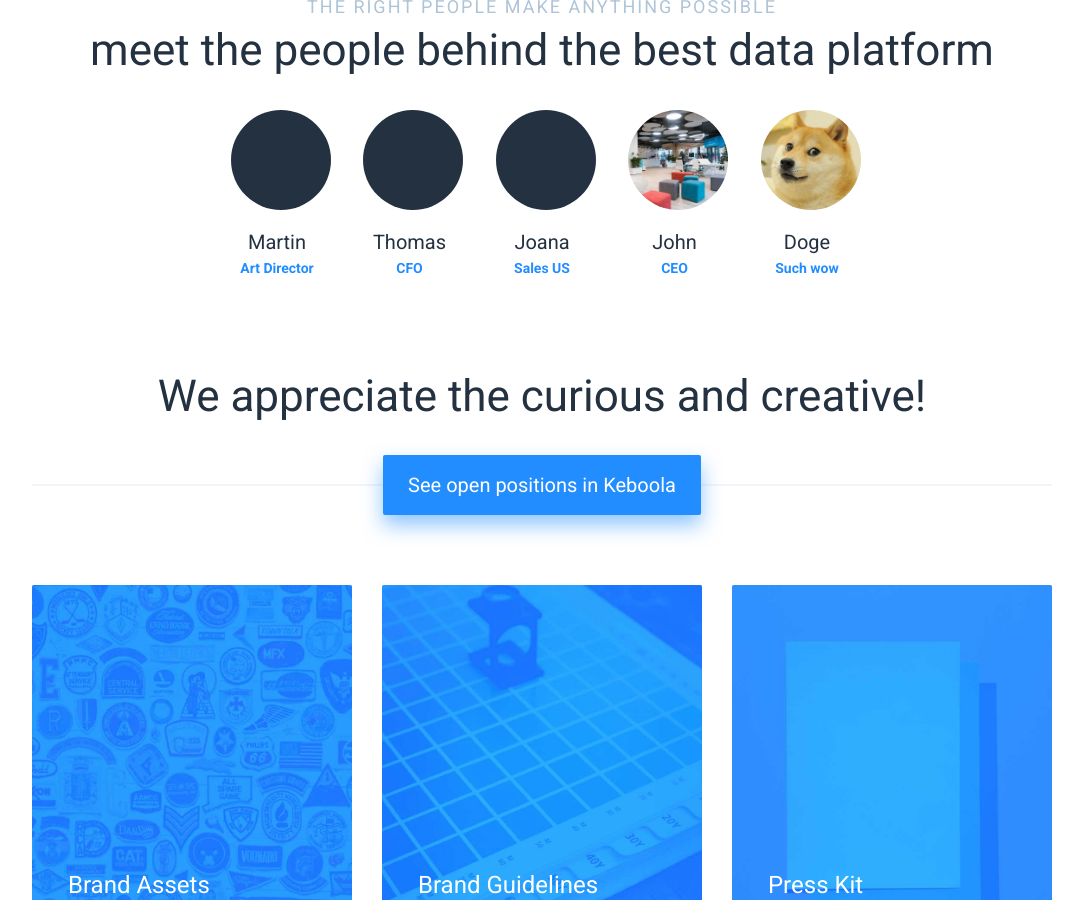
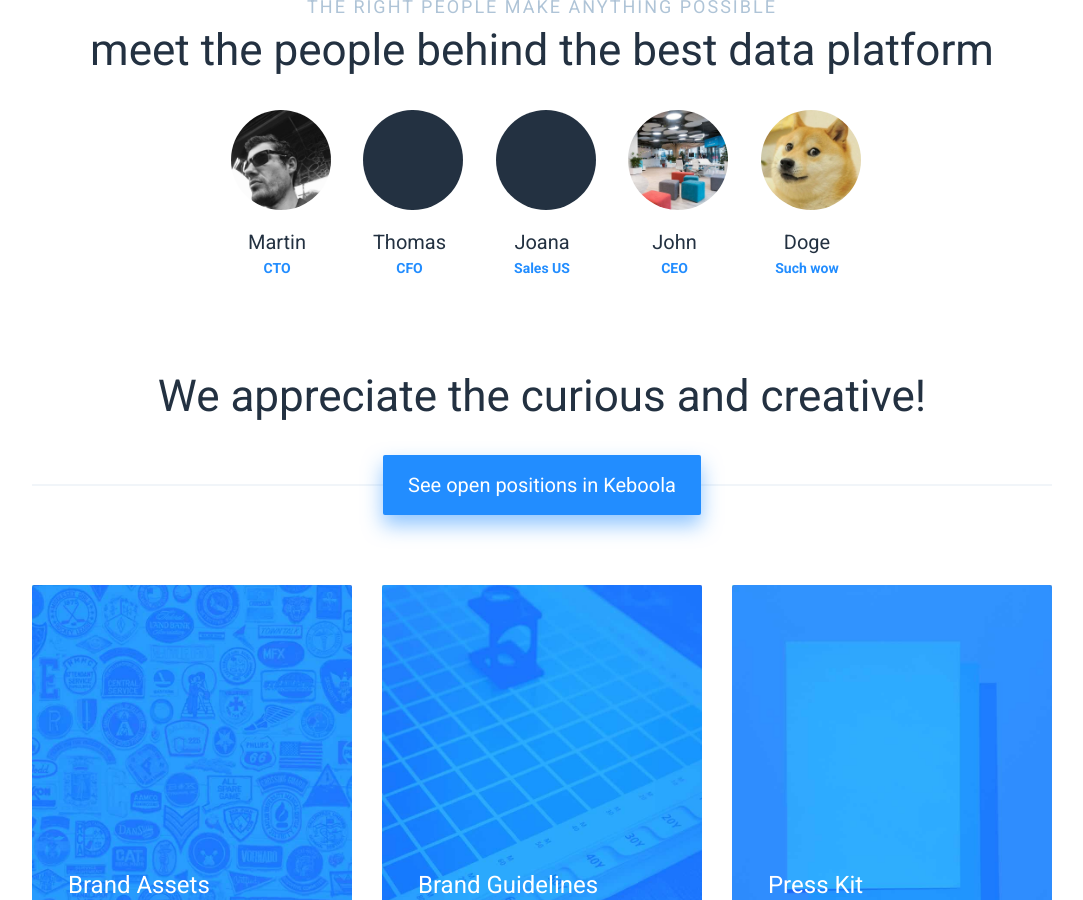
Before and after one commit to keboola/website, a Jekyll site: the page built from _about/about.md, in a window 1280 px wide and 900 px high, scrolled down 2286 px. Shown: the whole window, without its empty margins (98-1181 px from the left). Built offline with Jekyll 4.4.1, drawn with Linux system fonts in a browser that asks for light colours; nearby versions of some CDN libraries.

Commit message:
Update from Forestry.io - Updated about.md

```diff
--- a/_about/about.md
+++ b/_about/about.md
@@ -69,8 +69,8 @@ page_sections:
   subtitle: The right people make anything possible
   list:
   - name: Martin
-    position: Art Director
-    photo: "/uploads/dummy.png"
+    position: CTO
+    photo: "/uploads/903531.jpeg"
   - name: Thomas
     position: CFO
     photo: "/uploads/dummy-1.png"
```
